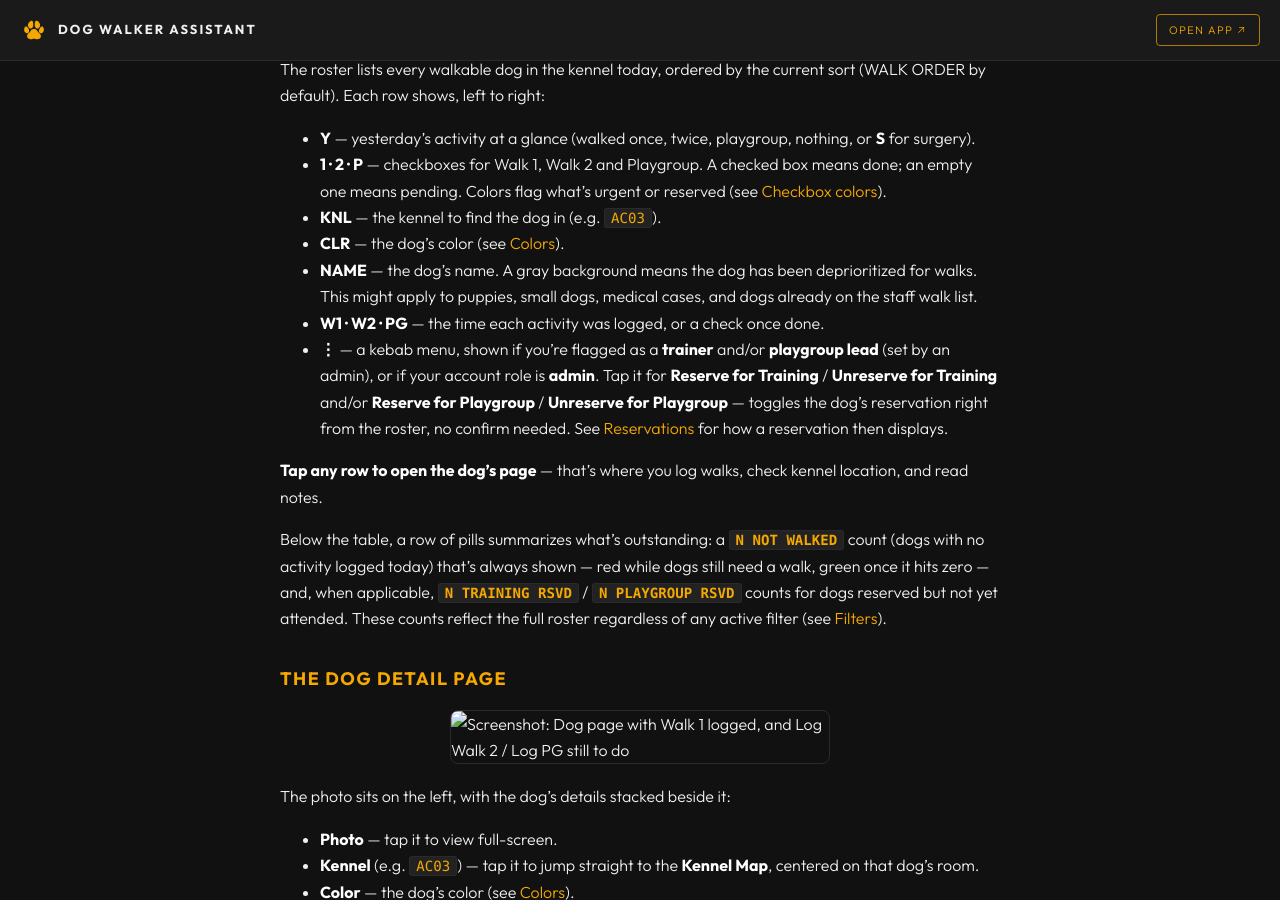
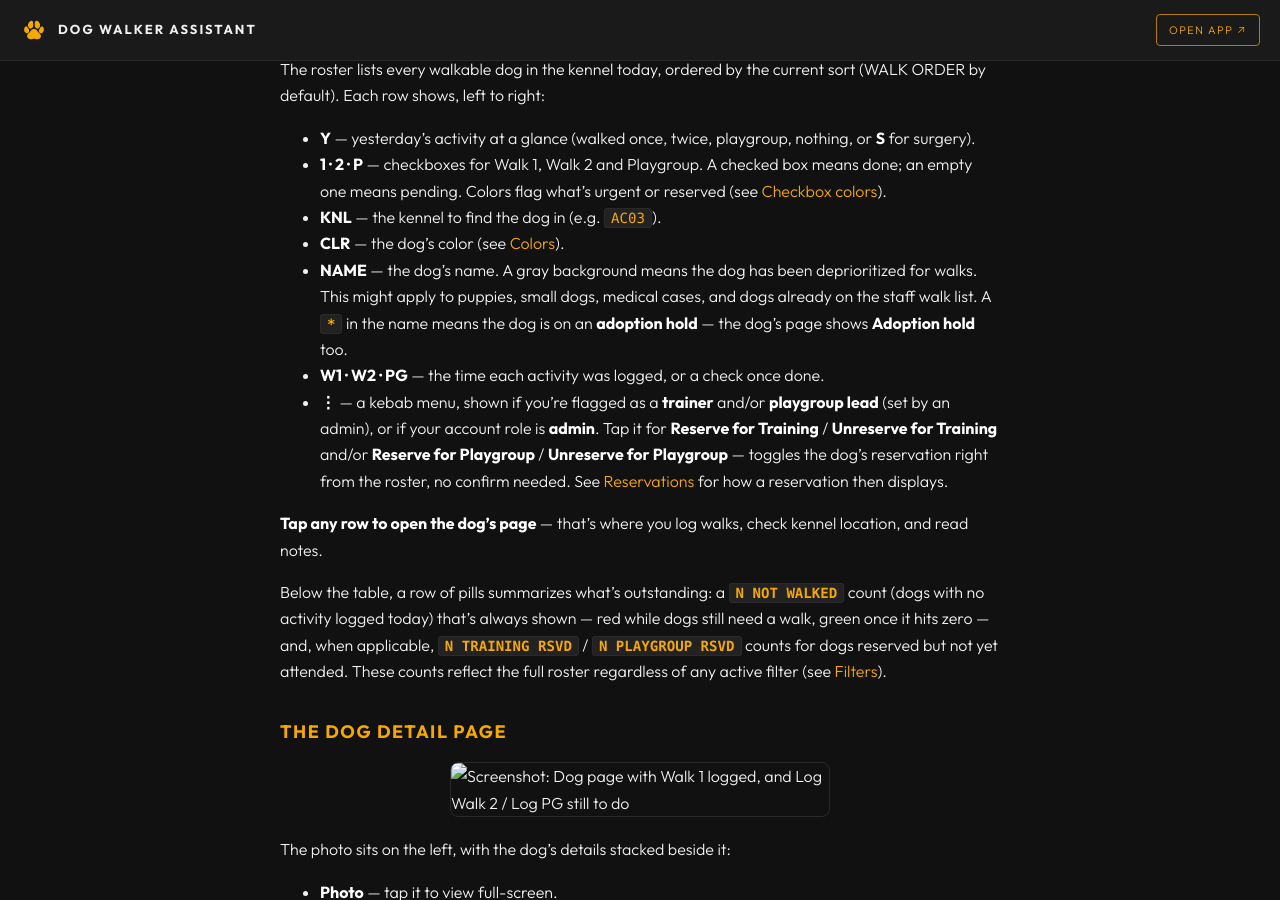
Before and after one commit to kirbsauce/dog-walker-assistant-docs, a Jekyll site: the page built from WALKER.md, in a window 1280 px wide and 900 px high, scrolled down 1326 px. Built offline with Jekyll 4.4.1, drawn with Linux system fonts in a browser that asks for light colours.

Commit message:
Explain the * in a dog's name in the walker guide
Co-Authored-By: Claude Opus 5.5 <noreply@anthropic.com>

```diff
--- a/WALKER.md
+++ b/WALKER.md
@@ -75,7 +75,9 @@ sort (WALK ORDER by default). Each row shows, left to right:
 - **CLR** — the dog's color (see [Colors](#colors)).
 - **NAME** — the dog's name. A gray background means the dog has been
   deprioritized for walks. This might apply to puppies, small
-  dogs, medical cases, and dogs already on the staff walk list.
+  dogs, medical cases, and dogs already on the staff walk list. A **`*`** in
+  the name means the dog is on an **adoption hold** — the dog's page shows
+  **Adoption hold** too.
 - **W1 · W2 · PG** — the time each activity was logged, or a check once done.
 - **⋮** — a kebab menu, shown if you're flagged as a **trainer** and/or
   **playgroup lead** (set by an admin), or if your account role is
```
